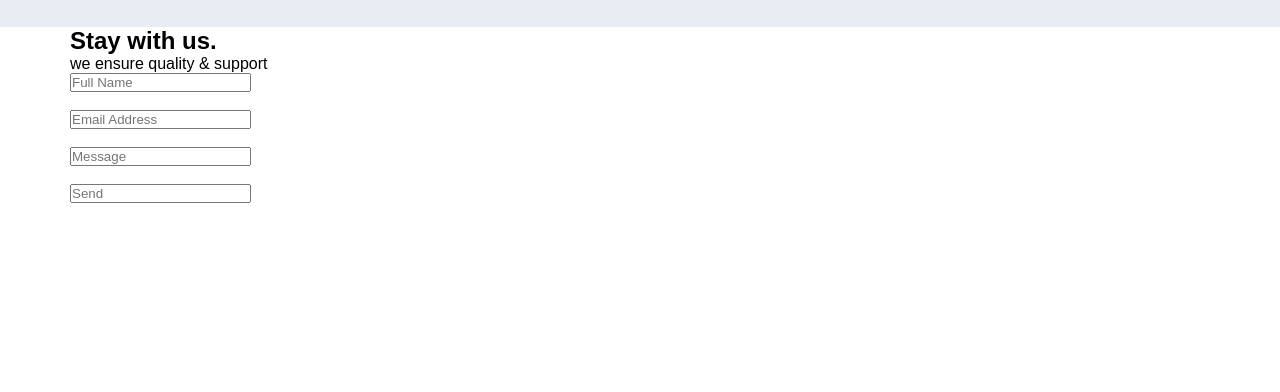
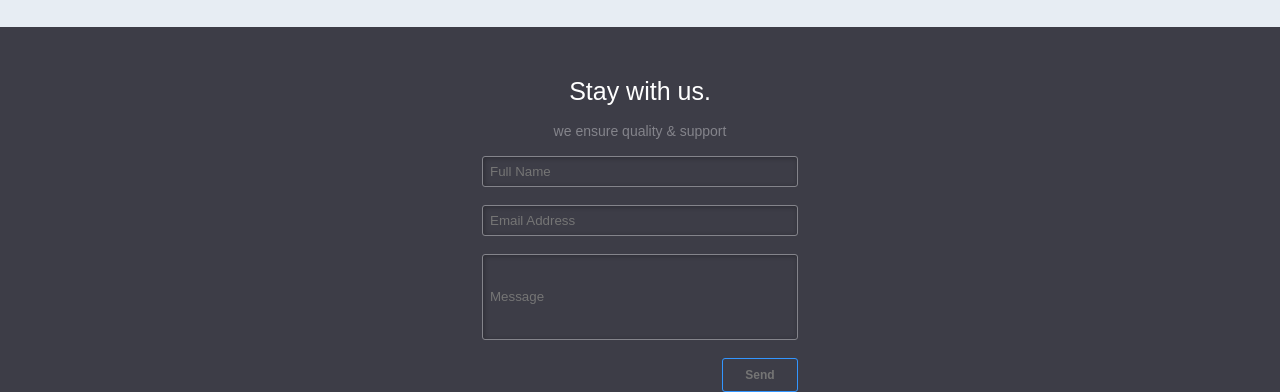
Before and after one commit to sushmitakhan38/cash-for-cars-place-two-, a plain HTML site: page index.html in a window 1280 px wide. Shown: the part 1629-2021 px from the top of the page. Before the commit the page ends 1832 px from the top, so only its background shows below. Drawn offline with Linux system fonts and the light colour scheme.

Commit message:
Add files via upload
added new css

```diff
--- a/style.css
+++ b/style.css
@@ -249,3 +249,80 @@ padding: 15px;
 
 
 }
+
+
+.box{
+
+
+
+    width: 100%;
+    margin: auto;
+    text-align: center;
+    padding-top: 50px;
+      background-color: #3D3D47;
+
+
+
+}
+
+.box h1{
+
+    font-size: 25px;
+    font-weight: 250;
+color: white;
+
+}
+
+.box p{
+
+    color:#84848B;
+    font-size: 14px;
+    font-weight: 200;
+    line-height: 10px;
+    padding : 20px;
+    width: 800px;
+    margin: auto;
+}
+
+input#name{
+
+  width: 300px;
+    border: 1px solid #84848B;
+    border-radius: 3px;
+    outline: 0;
+    padding: 7px;
+    background-color:#3D3D47;
+    box-shadow: inset 1px 1px 5px rgba(0,0,0,0.3);
+
+
+}
+input#message{
+
+    width: 300px;
+    height: 70px;
+    border: 1px solid #84848B;
+    border-radius: 3px;
+    outline: 0;
+    padding: 7px;
+    background-color:#3D3D47;
+    box-shadow: inset 1px 1px 5px rgba(0,0,0,0.3);
+
+
+}
+
+
+input#send{
+    width: 60px;
+    height:18px;
+    text-align: center;
+    padding:7px;
+    font-size: 12px;
+    font-family: sans-serif;
+    font-weight: 600;
+    border: 1px solid #3396FF;
+    border-radius: 3px;
+    background-color: #3D3D47;
+     margin-left: 240px;
+
+
+}
```
